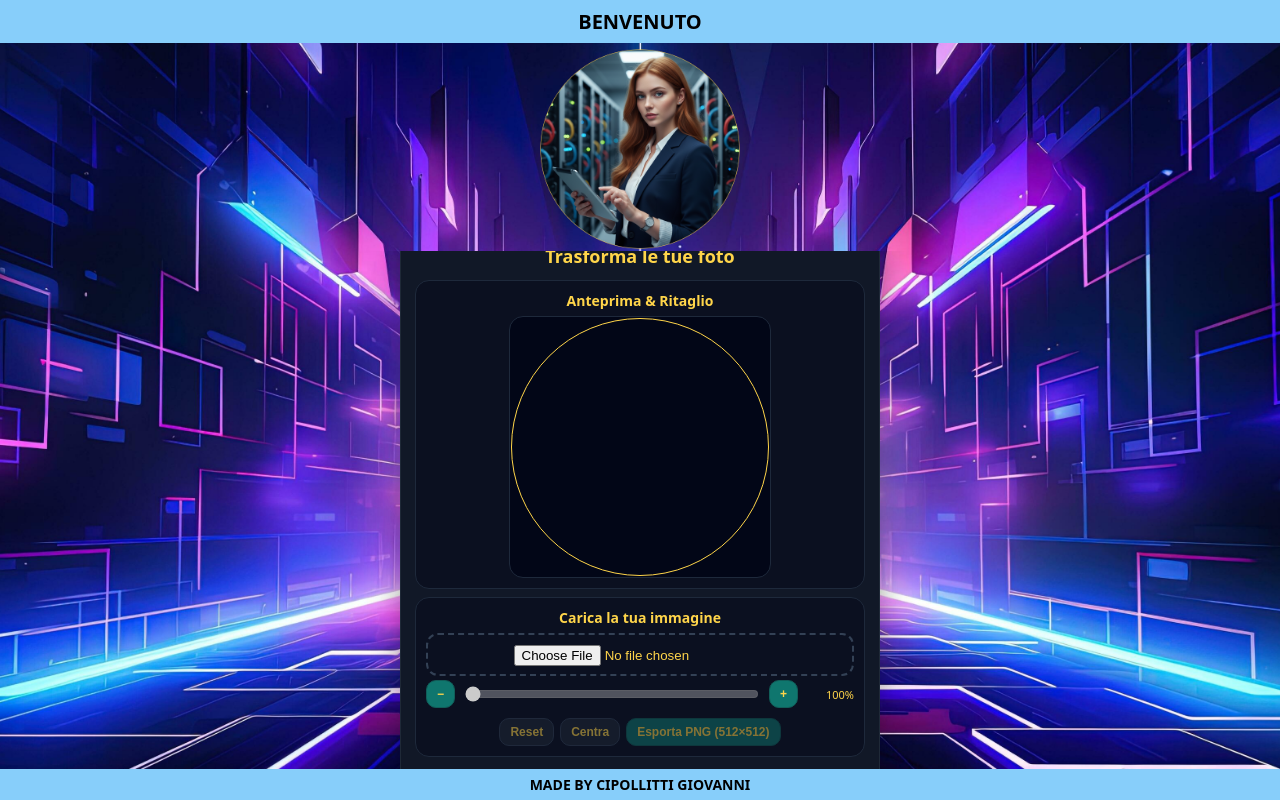
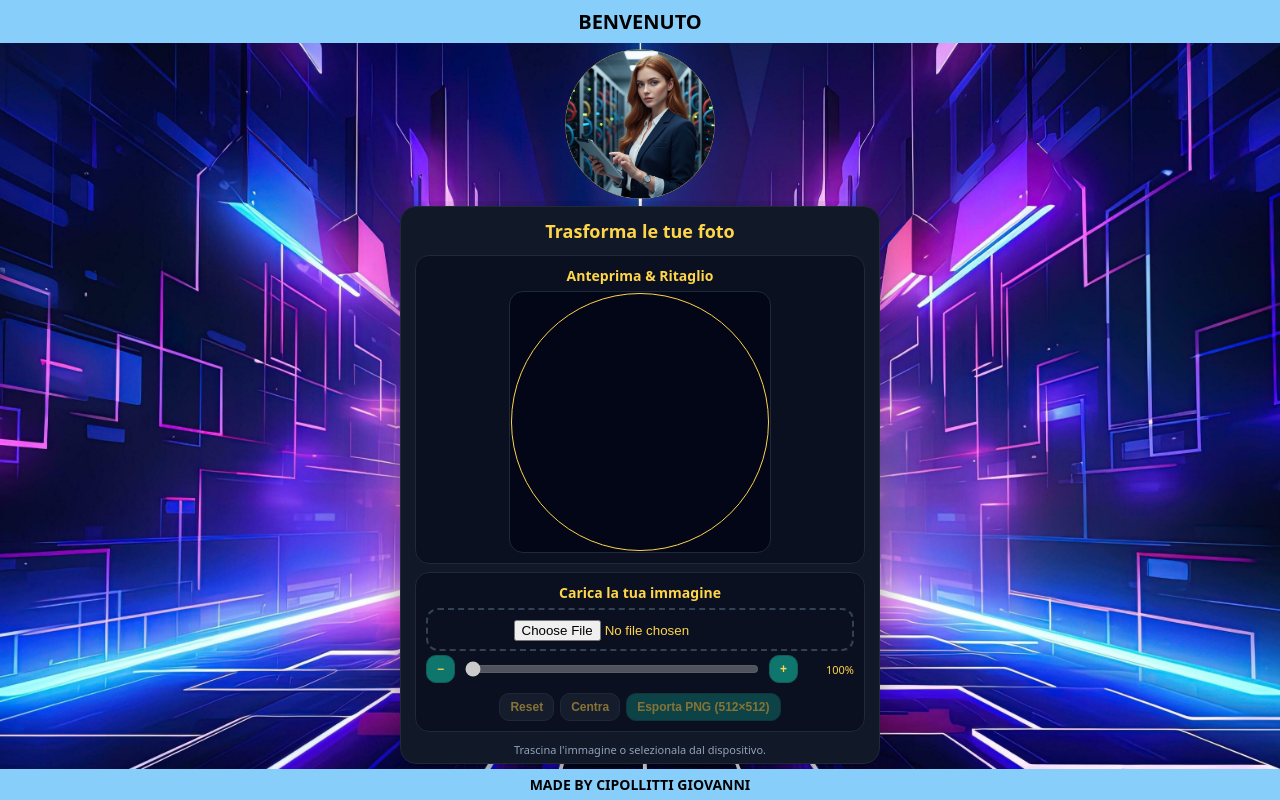
Before and after one commit to giovannicipollitti/immagini, a plain HTML site: page index.html in a window 1280 px wide. Drawn offline with Linux system fonts and the light colour scheme.

Commit message:
Add files via upload

```diff
--- a/index.html
+++ b/index.html
@@ -35,7 +35,7 @@
 
     /* LOGO */
     .logo-top {
-      width:200px;              /* << qui cambi dimensione logo */
+      width:150px;              /* << qui cambi dimensione logo */
       height:auto;
       display:block;
       margin:6px auto 2px auto; /* ultimo valore = spazio sotto il logo */
```
